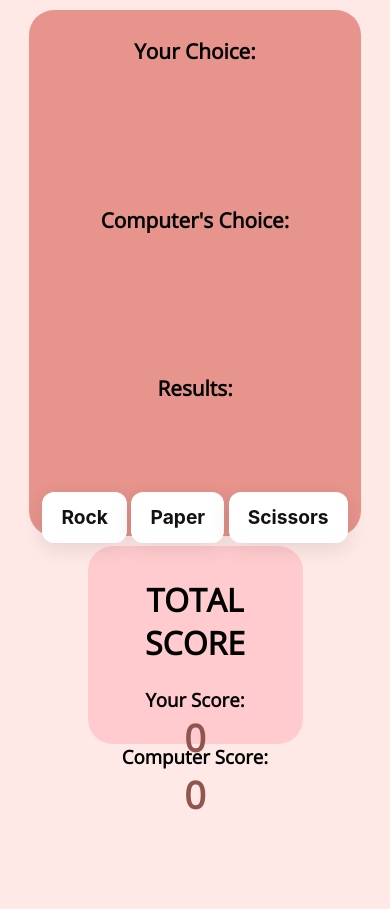
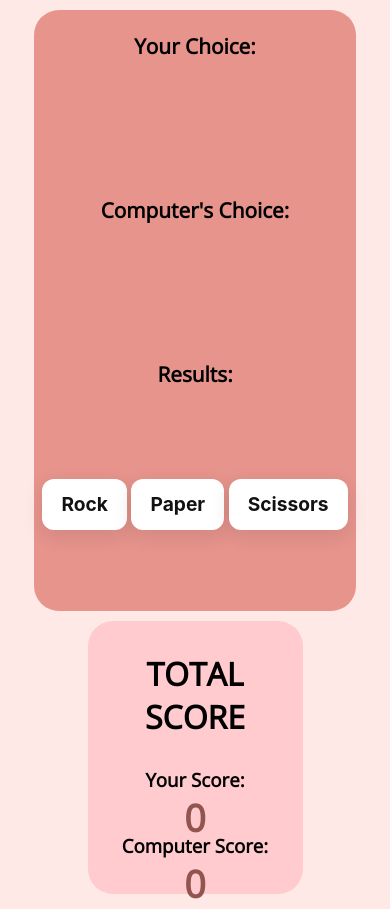
Before and after one commit to NoaMeirovitz/rockPaperScissors, a plain HTML site: page index.html in a window 390 px wide. Before the commit the page ends 862 px from the top, so only its background shows below. Drawn offline with nearby package versions, Linux system fonts and the light colour scheme.

Commit message:
Mobile Fit

```diff
--- a/index.html
+++ b/index.html
@@ -16,9 +16,9 @@ body{
 .input{
     margin: 10px auto;
     text-align: center;
-    padding: 10px;
+    padding: 5px;
     background-color: #E6948C;
-    height: 60vh;
+    height: 70vh;
     width: 80vw;
     border-radius: 25px;
 }
@@ -27,18 +27,18 @@ body{
     text-align: center;
     padding: 10px;
     background-color: #FFCBCE;
-    height: 21vh;
+    height: 30vh;
     width: 50vw;
     border-radius: 25px;
 }
 h2{
-    height: 4vh;
+    height: 5%;
     font-size: 1.3em;
 
 }
 h3{
     height: 4vh;
-    padding: 2px;
+    padding: 7px;
 }
 
 button {
@@ -113,8 +113,8 @@ h2{
 
 }
 h3{
-    height: 20%;
-    padding: 2px;
+    height: 14%;
+    padding: 0;
 }
 
 button {
@@ -175,10 +175,11 @@ height: 100px;
     </div>
 
     <h2 class="long">Results: <br><span id="result" style="font-size: 2.05em;"><br></span></h2>
-
+    <div class="button">
     <button id="Rock">Rock</button>
     <button id="Paper">Paper</button>
     <button id="Scissors">Scissors</button>
+    </div>
 </div>
 <div class="output">
     <h1>TOTAL SCORE</h1>
```
